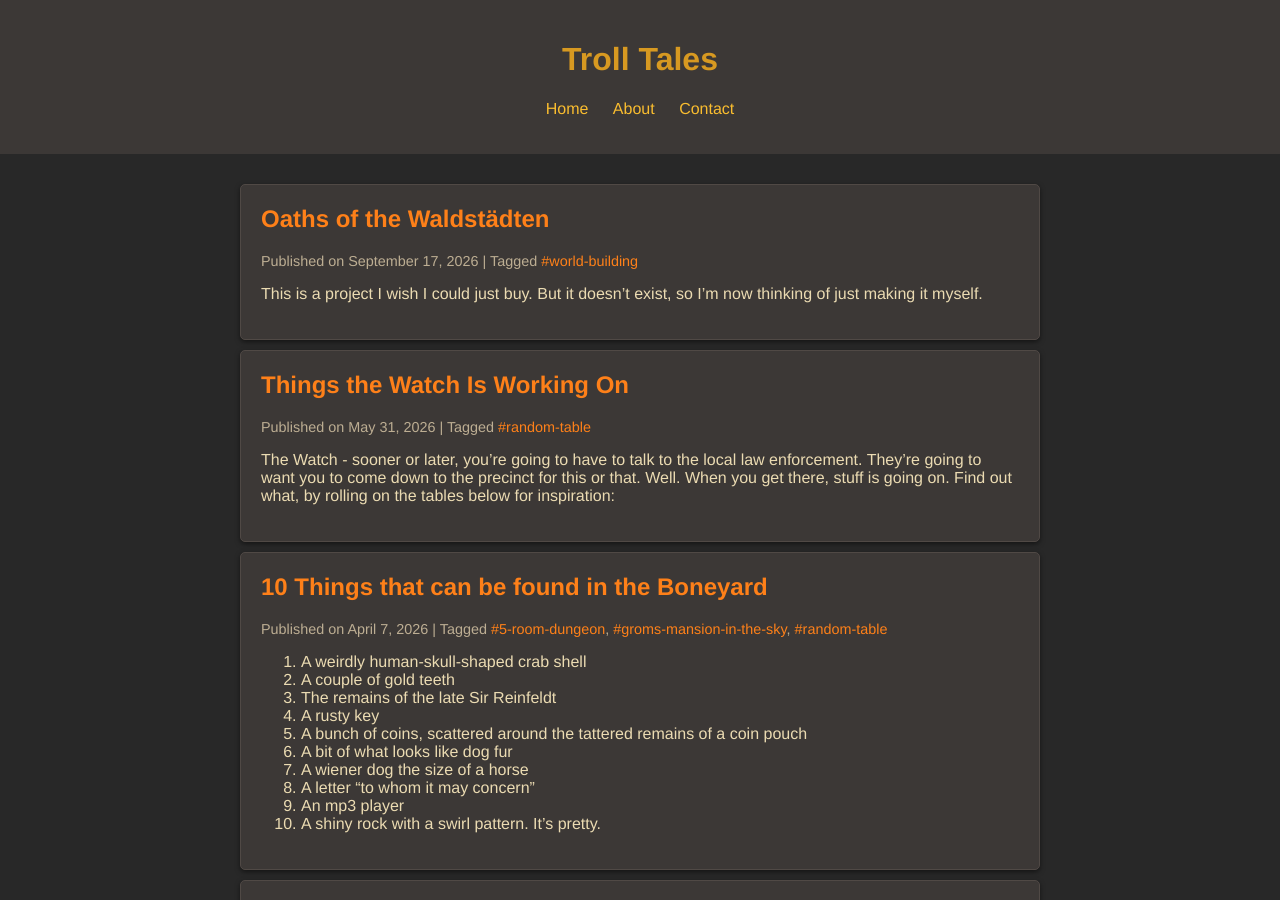
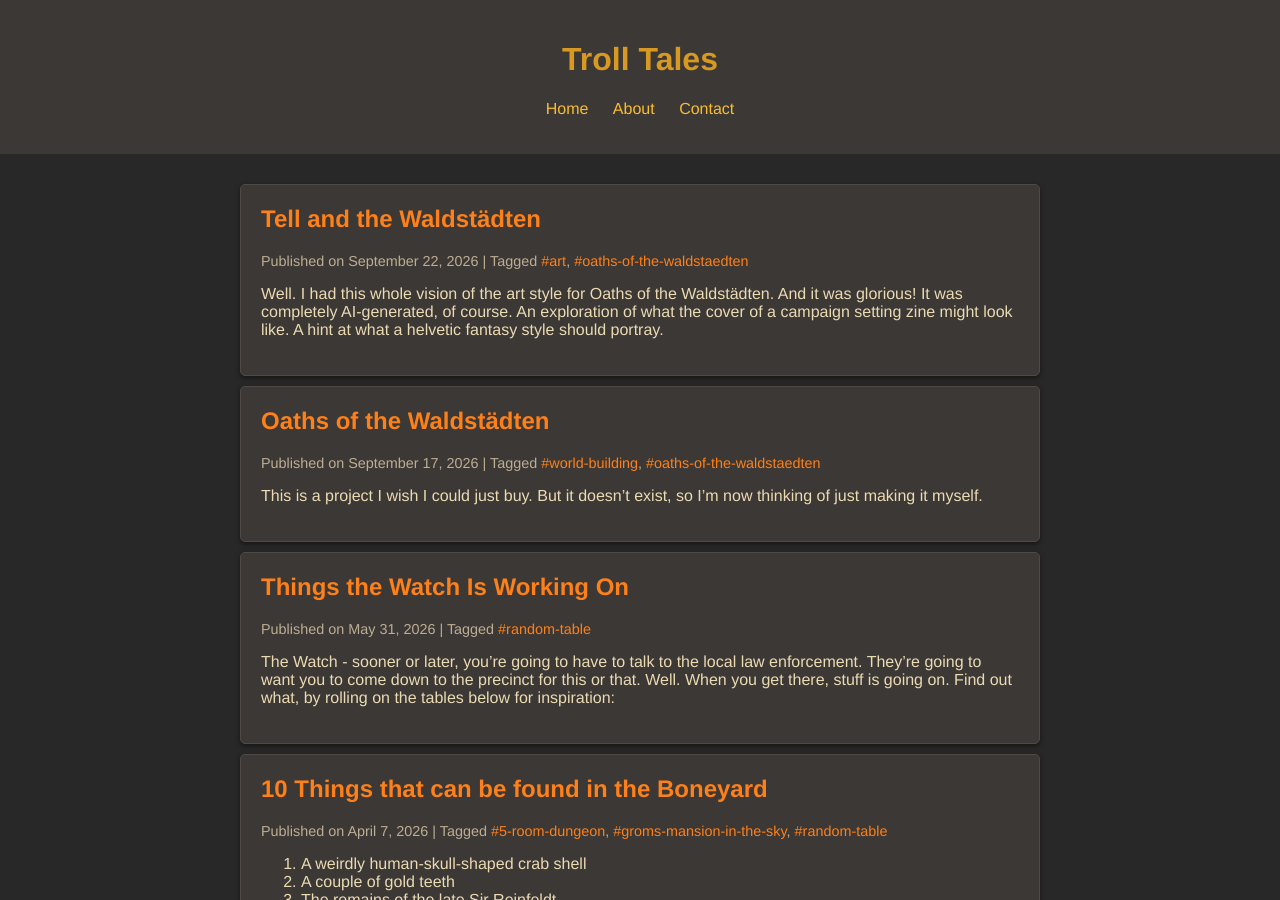
Before and after one commit to daren-thomas/troll-tales, a Jekyll site: the page built from index.md, in a window 1280 px wide and 900 px high. Built offline with Jekyll 4.4.1, drawn with Linux system fonts in a browser that asks for light colours.

Commit message:
Tell and the Waldstädten

```diff
--- a/_posts/2026/09/2026-09-17-oaths-of-the-waldstaedten.md
+++ b/_posts/2026/09/2026-09-17-oaths-of-the-waldstaedten.md
@@ -2,6 +2,7 @@
 layout: post
 tags:
   - world-building
+  - oaths-of-the-waldstaedten
 title: Oaths of the Waldstädten
 ---
 
--- /dev/null
+++ b/_posts/2026/09/2026-09-22-tell-and-the-waldstaedten.md
@@ -0,0 +1,20 @@
+---
+layout: post
+tags:
+  - art
+  - oaths-of-the-waldstaedten
+title: Tell and the Waldstädten
+---
+Well. I had this whole vision of the art style for Oaths of the Waldstädten. And it was glorious! It was completely AI-generated, of course. An exploration of what the cover of a campaign setting zine might look like. A hint at what a helvetic fantasy style should portray.
+
+Reality hit me in the guts: My drawing skills are nowhere close. So this is what we're working with.
+
+![Tell](Tell.png)
+
+Yeah. I'm not saying I'm not proud of the little guy. I am. A lot. I've been working up to this level since at least a year now.
+
+It does change how I'm thinking about this project, though.
+
+I understand that I won't be doing a kickstarter anytime soon. I won't be hiring copy editors and whatnot. We're not there yet.
+
+Where we are right now is not zero either: I have a bunch of wikipedia articles I find fascinating. I have access to a _bunch_ of TTRPG information and knowledge. And I have a blog. The blog is key. If I want this project to go anywhere, I'll have to build it in the open. One article at the time. One drawing at a time. And a bunch of other things in between.
```
Also changed, not shown: 1 other file.
